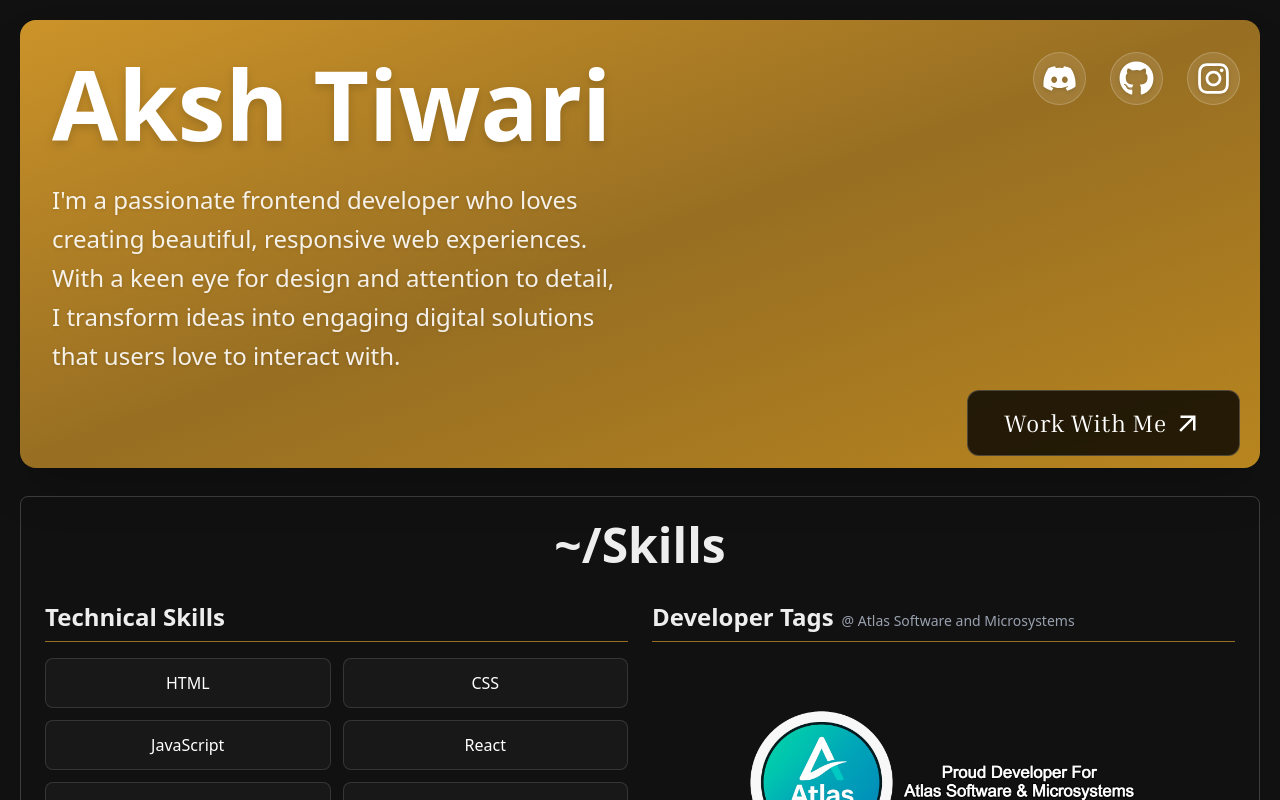
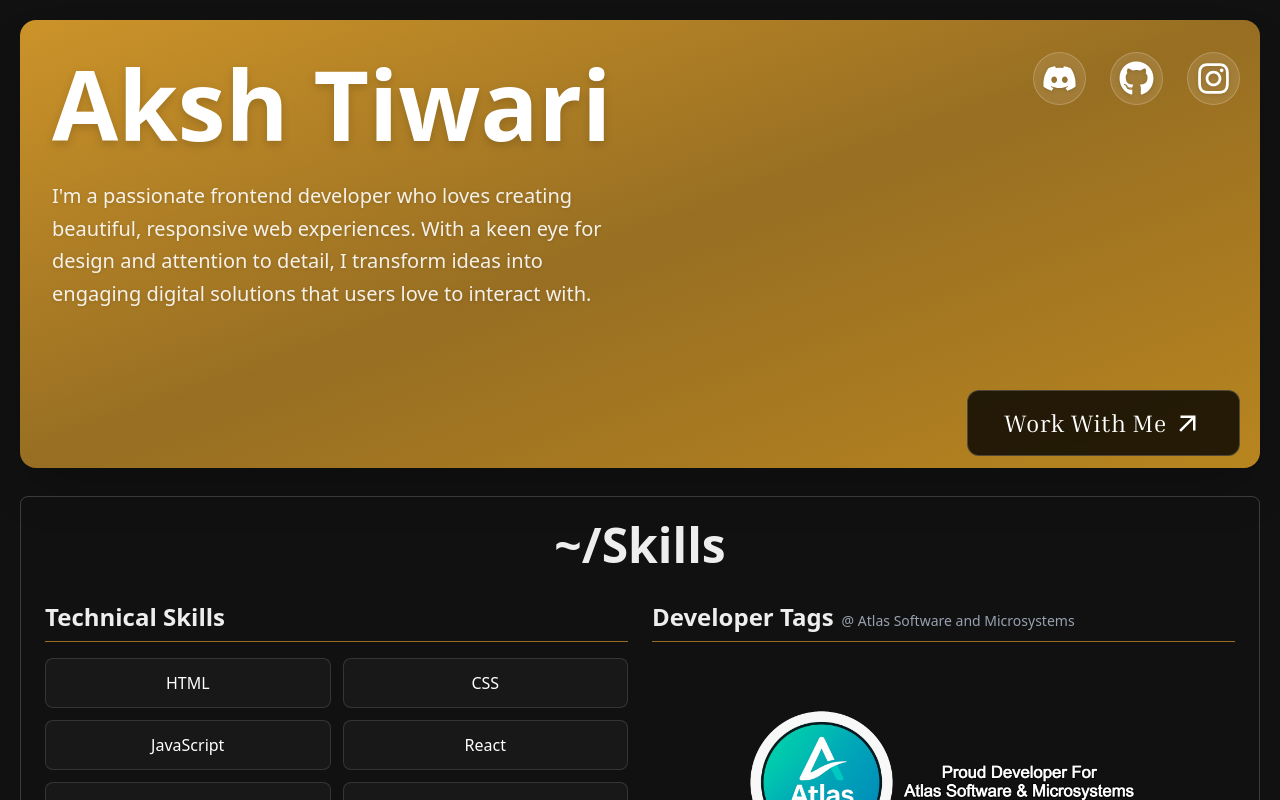
Before and after one commit to akshprooo/portfolio, a React (Vite) app: page / in a window 1280 px wide. Shown: the top 800 px of the page. Built offline with nearby package versions, Linux system fonts and the light colour scheme.

Commit message:
Update Intro.jsx

```diff
--- a/src/components/Intro.jsx
+++ b/src/components/Intro.jsx
@@ -16,7 +16,7 @@ const Intro = () => {
           <h1 className='text-4xl sm:text-5xl md:text-5xl lg:text-6xl xl:text-8xl 2xl:text-9xl font-bold leading-tight whitespace-nowrap overflow-hidden text-white drop-shadow-lg'>
             Aksh Tiwari
           </h1>
-          <p className='text-base sm:text-lg md:text-xl lg:text-xl xl:text-2xl 2xl:text-3xl max-w-prose opacity-95 text-white/95 leading-relaxed drop-shadow-sm'>
+          <p className='text-base sm:text-lg md:text-xl lg:text-xl xl:text-1xl 2xl:text-3xl max-w-prose opacity-95 text-white/95 leading-relaxed drop-shadow-sm'>
             {info.about || "I'm a passionate frontend developer who loves creating beautiful, responsive web experiences. With a keen eye for design and attention to detail, I transform ideas into engaging digital solutions that users love to interact with."}
           </p>
         </div>
```
